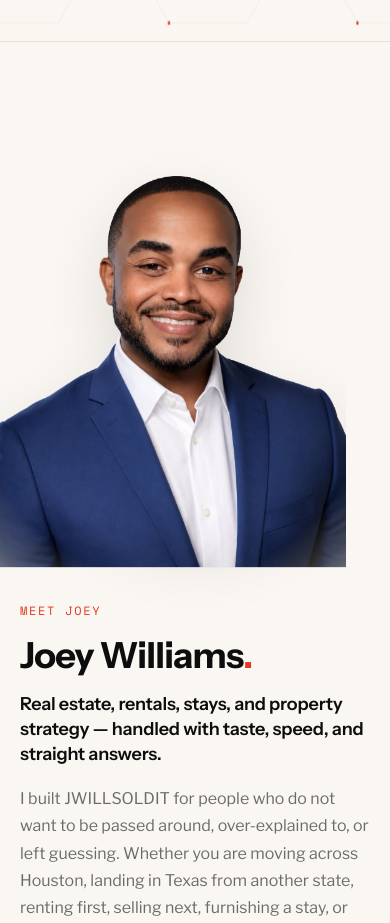
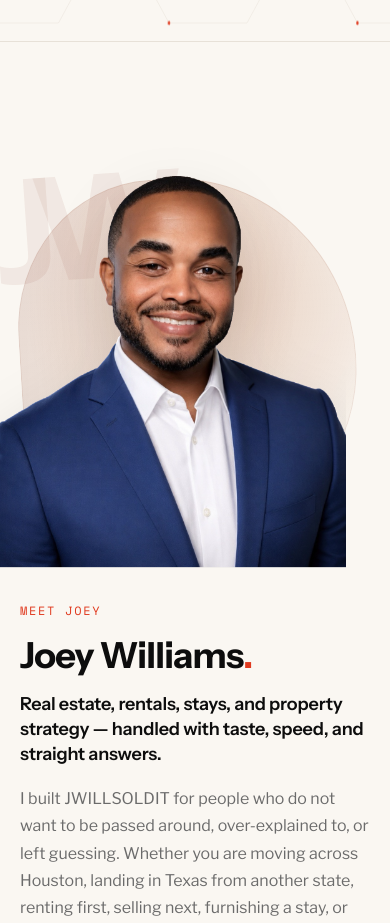
Before and after one commit to d8dles/jwillsoldit-hub, a React (Vite) app: page / in a window 390 px wide. Shown: the part 1380-2303 px from the top of the page. Built offline with nearby package versions, Linux system fonts and the light colour scheme.

Commit message:
Give Meet Joey portrait an editorial art treatment

```diff
--- a/src/sections/MeetJoeySection.module.css
+++ b/src/sections/MeetJoeySection.module.css
@@ -1,5 +1,5 @@
-/* Meet Joey — editorial spread. Transparent PNG portrait sits on the page,
-   with the portrait itself softly feathered so the arm edges do not look hard. */
+/* Meet Joey — editorial spread. The portrait is treated like a designed
+   magazine feature: art behind the cutout, no visible blobs on top. */
 
 .grid {
   display: grid;
@@ -35,12 +35,12 @@
   }
 }
 
-/* ── Portrait: clean cutout, no visible cloud overlays ── */
+/* ── Portrait: editorial art behind, feathered cutout in front ── */
 
 .portraitWrap {
   position: relative;
   width: 100%;
-  max-width: 690px;
+  max-width: 700px;
   justify-self: center;
   overflow: visible;
   isolation: isolate;
@@ -49,34 +49,44 @@
 @media (min-width: 760px) {
   .portraitWrap {
     justify-self: start;
-    max-width: 710px;
+    max-width: 720px;
   }
 }
 
+/* Warm editorial plate behind the portrait — not over the face/body. */
 .portraitWrap::before {
   content: '';
   position: absolute;
-  left: 12%;
-  right: 10%;
-  bottom: 0;
-  height: 34%;
-  background: radial-gradient(
-    ellipse at center,
-    rgba(13, 13, 13, 0.14) 0%,
-    rgba(13, 13, 13, 0.052) 42%,
-    rgba(13, 13, 13, 0.018) 60%,
-    transparent 78%
-  );
-  filter: blur(22px);
-  transform: translateY(20px) scaleX(0.94);
   z-index: 0;
+  left: 2%;
+  right: 8%;
+  top: 9%;
+  bottom: 5%;
   pointer-events: none;
+  border-radius: 44% 56% 50% 38%;
+  transform: rotate(-3.5deg);
+  background:
+    linear-gradient(105deg, rgba(128, 55, 35, 0.17) 0%, rgba(176, 92, 46, 0.10) 38%, rgba(250, 247, 242, 0) 74%),
+    radial-gradient(ellipse at 62% 34%, rgba(176, 92, 46, 0.26) 0%, rgba(176, 92, 46, 0.10) 42%, rgba(176, 92, 46, 0) 68%),
+    linear-gradient(180deg, rgba(255, 255, 255, 0.2), rgba(250, 247, 242, 0));
+  box-shadow: inset 0 0 0 1px rgba(128, 55, 35, 0.08);
 }
 
-/* No ::after overlay. The arm sides are blended by the image mask below,
-   so there are no white blobs sitting on top of the portrait. */
+/* Ghost monogram behind the cutout for a designed, ownable moment. */
 .portraitWrap::after {
-  content: none;
+  content: 'JW';
+  position: absolute;
+  z-index: 0;
+  left: -5%;
+  top: 8%;
+  pointer-events: none;
+  font-family: var(--display);
+  font-size: clamp(11rem, 18vw, 17.5rem);
+  font-weight: 700;
+  line-height: 0.8;
+  letter-spacing: -0.16em;
+  color: rgba(128, 55, 35, 0.075);
+  transform: rotate(-4deg);
 }
 
 .portrait {
@@ -87,21 +97,21 @@
   display: block;
   margin-left: -9%;
   transform: translateY(2%);
-  filter: drop-shadow(0 24px 28px rgba(13, 13, 13, 0.12));
+  filter: drop-shadow(0 24px 28px rgba(13, 13, 13, 0.13));
   -webkit-mask-image: radial-gradient(
-    ellipse 94% 96% at 50% 40%,
+    ellipse 118% 108% at 50% 38%,
     #000 0%,
-    #000 66%,
-    rgba(0, 0, 0, 0.82) 76%,
-    rgba(0, 0, 0, 0.42) 88%,
+    #000 70%,
+    rgba(0, 0, 0, 0.92) 78%,
+    rgba(0, 0, 0, 0.58) 91%,
     rgba(0, 0, 0, 0) 100%
   );
   mask-image: radial-gradient(
-    ellipse 94% 96% at 50% 40%,
+    ellipse 118% 108% at 50% 38%,
     #000 0%,
-    #000 66%,
-    rgba(0, 0, 0, 0.82) 76%,
-    rgba(0, 0, 0, 0.42) 88%,
+    #000 70%,
+    rgba(0, 0, 0, 0.92) 78%,
+    rgba(0, 0, 0, 0.58) 91%,
     rgba(0, 0, 0, 0) 100%
   );
 }
@@ -203,24 +213,37 @@
     max-width: 100%;
   }
 
+  .portraitWrap::before {
+    left: 0;
+    right: 4%;
+    top: 12%;
+    bottom: 6%;
+  }
+
+  .portraitWrap::after {
+    left: -7%;
+    top: 10%;
+    font-size: 9rem;
+  }
+
   .portrait {
     width: 114%;
     margin-left: -7%;
     transform: translateY(1%);
     -webkit-mask-image: radial-gradient(
-      ellipse 96% 96% at 50% 38%,
+      ellipse 122% 108% at 50% 38%,
       #000 0%,
-      #000 68%,
-      rgba(0, 0, 0, 0.78) 78%,
-      rgba(0, 0, 0, 0.36) 90%,
+      #000 72%,
+      rgba(0, 0, 0, 0.88) 80%,
+      rgba(0, 0, 0, 0.52) 92%,
       rgba(0, 0, 0, 0) 100%
     );
     mask-image: radial-gradient(
-      ellipse 96% 96% at 50% 38%,
+      ellipse 122% 108% at 50% 38%,
       #000 0%,
-      #000 68%,
-      rgba(0, 0, 0, 0.78) 78%,
-      rgba(0, 0, 0, 0.36) 90%,
+      #000 72%,
+      rgba(0, 0, 0, 0.88) 80%,
+      rgba(0, 0, 0, 0.52) 92%,
       rgba(0, 0, 0, 0) 100%
     );
   }
```
